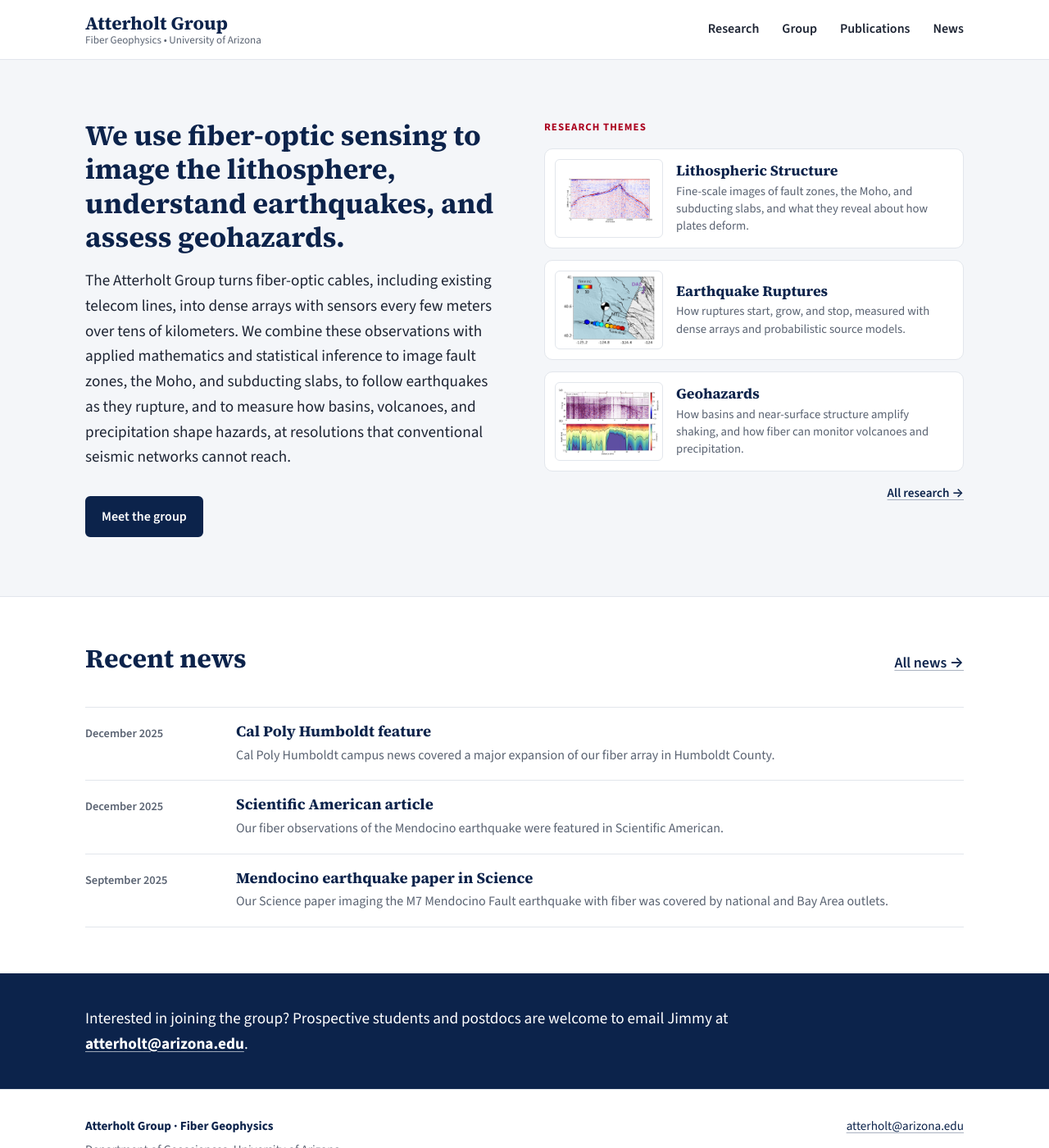
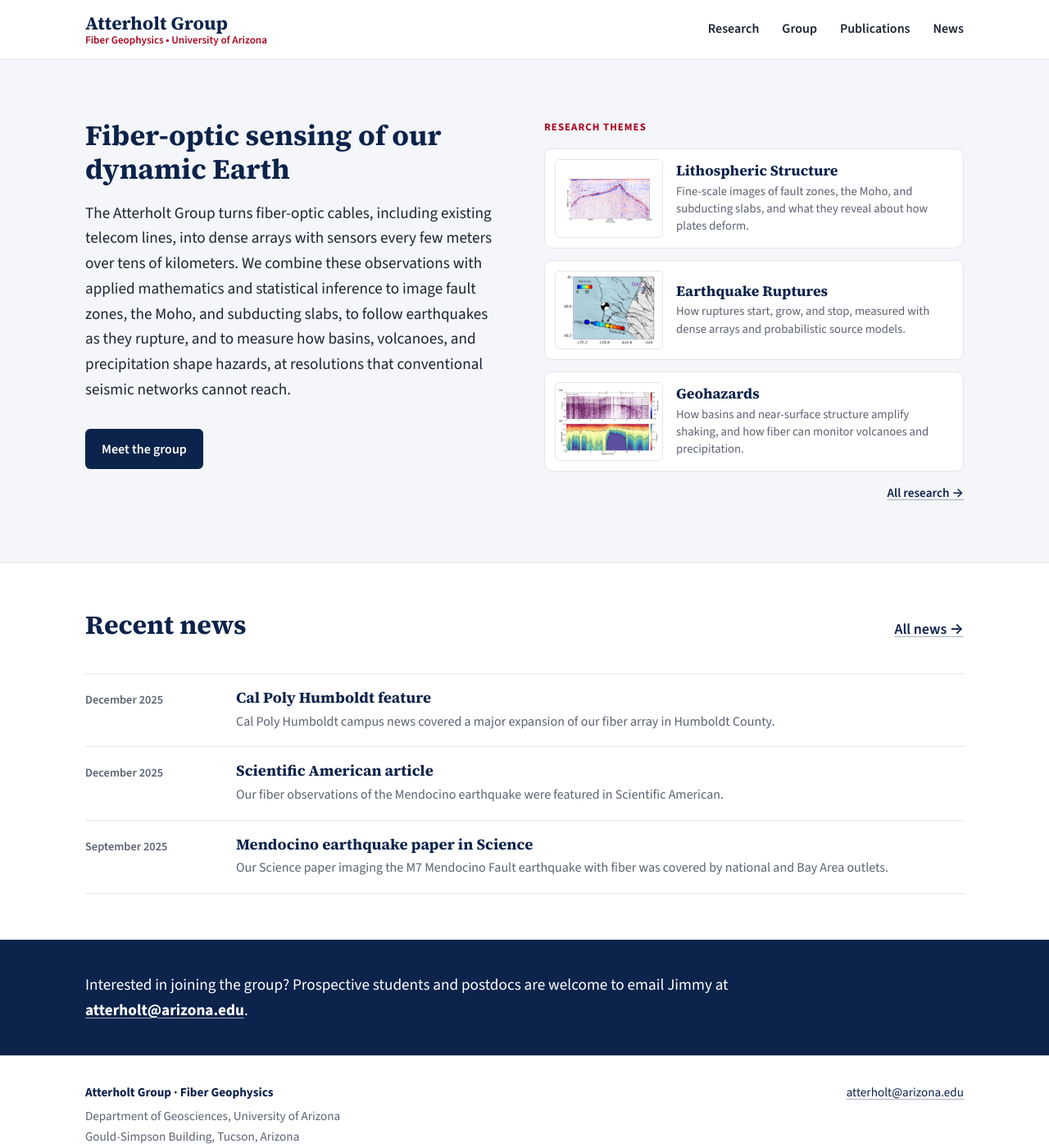
Before and after one commit to atterholt/atterholt.github.io, a Jekyll site: the page built from index.html, in a window 1280 px wide and 1400 px high. Shown: the whole window at 82% size. Built offline with Jekyll 4.4.1, drawn with Linux system fonts in a browser that asks for light colours.

Commit message:
Red header subtitle; new home headline
Co-Authored-By: Claude Opus 5.5 <noreply@anthropic.com>
Claude-Session: https://claude.ai/code/session_01KCPxryDmiUe5yxEw3DA242

```diff
--- a/assets/css/style.scss
+++ b/assets/css/style.scss
@@ -52,7 +52,7 @@ p { margin: 0 0 1em; }
 .header-inner { display: flex; align-items: center; justify-content: space-between; min-height: 72px; }
 .brand { display: flex; flex-direction: column; text-decoration: none; line-height: 1.15; }
 .brand-name { font-family: var(--serif); font-weight: 700; font-size: 1.4rem; color: var(--navy); }
-.brand-sub { font-size: 0.82rem; color: var(--muted); }
+.brand-sub { font-size: 0.82rem; font-weight: 600; color: var(--red); }
 .brand:hover .brand-name { color: var(--red); }
 .site-nav { display: flex; gap: 28px; }
 .site-nav a {
--- a/index.html
+++ b/index.html
@@ -6,7 +6,7 @@ title: Home
 <section class="hero">
   <div class="container hero-grid">
     <div class="hero-text">
-    <h1>We use fiber-optic sensing to image the lithosphere, understand earthquakes, and assess geohazards.</h1>
+    <h1>Fiber-optic sensing of our dynamic Earth</h1>
     <p class="lead">
       The {{ site.group.name }} turns fiber-optic cables, including existing telecom lines, into
       dense arrays with sensors every few meters over tens of kilometers. We combine these
```
